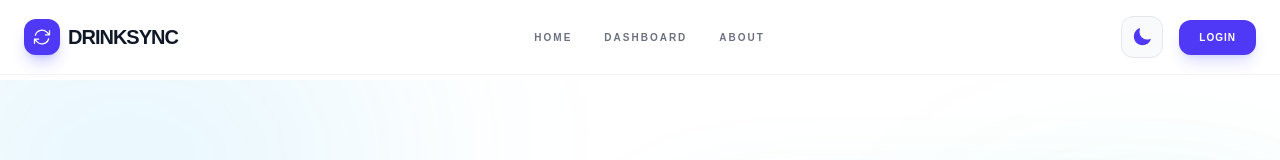
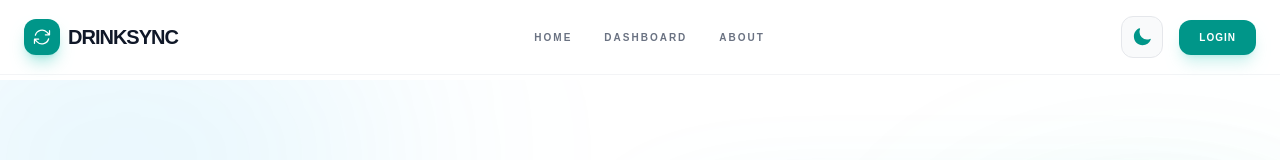
Before and after one commit to NgaripeterN/drinksync, a Next.js app in the folder frontend/: page / in a window 1280 px wide. Shown: the top 160 px of the page. Built offline with nearby package versions, Linux system fonts and the light colour scheme.

Commit message:
FEAT: Update button and DrinkSync icon background colors to teal in Header component

```diff
--- a/frontend/src/components/Header.js
+++ b/frontend/src/components/Header.js
@@ -21,7 +21,7 @@ const Header = () => {
     >
       <div className="max-w-7xl mx-auto flex items-center justify-between">
         <Link href="/" className="flex items-center gap-2 group">
-          <div className="p-2 bg-indigo-600 rounded-xl shadow-lg shadow-indigo-500/30 group-hover:rotate-180 transition-transform duration-700">
+          <div className="p-2 bg-teal-600 rounded-xl shadow-lg shadow-teal-500/30 group-hover:rotate-180 transition-transform duration-700">
             <ArrowPathIcon className="h-5 w-5 text-white" />
           </div>
           <span className={`text-xl font-black tracking-tighter ${isDark ? 'text-white' : 'text-gray-900'}`}>
@@ -41,7 +41,7 @@ const Header = () => {
             className={`p-2.5 rounded-xl border transition-all ${
               isDark
                 ? 'bg-gray-800 border-gray-700 text-yellow-400 hover:bg-gray-700'
-                : 'bg-gray-50 border-gray-200 text-indigo-600 hover:bg-gray-100'
+                : 'bg-gray-50 border-gray-200 text-teal-600 hover:bg-gray-100'
             }`}
             whileHover={{ scale: 1.05 }}
             whileTap={{ scale: 0.95 }}
@@ -57,7 +57,7 @@ const Header = () => {
             <motion.div
               whileHover={{ scale: 1.05 }}
               whileTap={{ scale: 0.95 }}
-              className="px-5 py-2.5 bg-indigo-600 text-white text-[10px] font-black uppercase tracking-widest rounded-xl shadow-lg shadow-indigo-500/20 cursor-pointer"
+              className="px-5 py-2.5 bg-teal-600 text-white text-[10px] font-black uppercase tracking-widest rounded-xl shadow-lg shadow-teal-500/20 cursor-pointer"
             >
               Login
             </motion.div>
@@ -73,7 +73,7 @@ function NavLink({ href, label, isDark }) {
     <Link
       href={href}
       className={`text-[10px] font-black uppercase tracking-[0.2em] transition-colors ${
-        isDark ? 'text-gray-400 hover:text-white' : 'text-gray-500 hover:text-indigo-600'
+        isDark ? 'text-gray-400 hover:text-white' : 'text-gray-500 hover:text-teal-600'
       }`}
     >
       {label}
```
